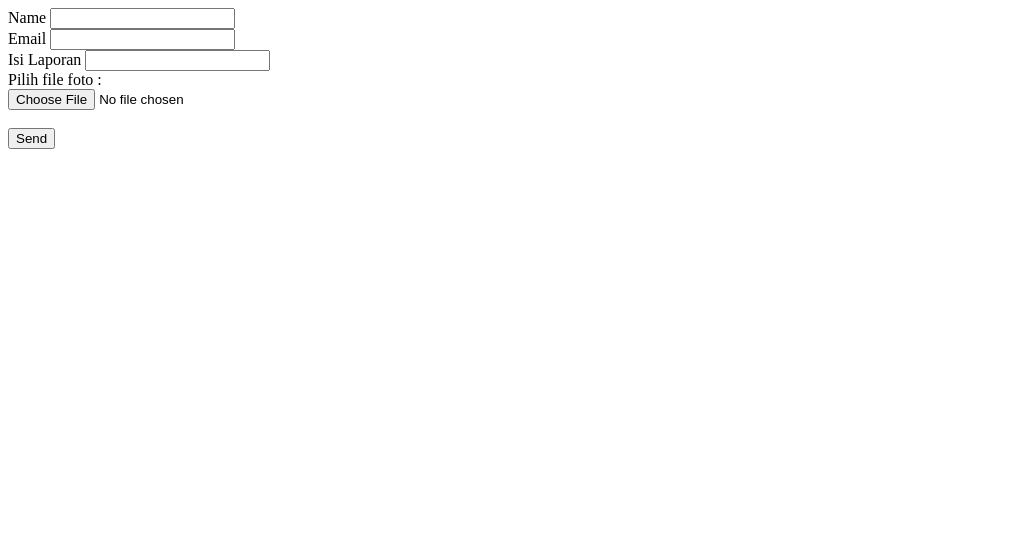
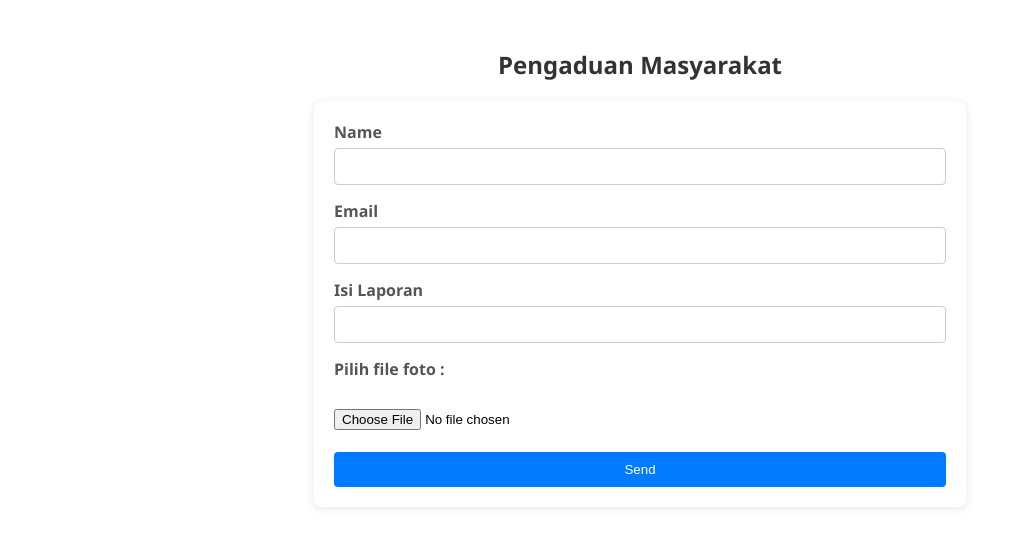
Before and after one commit to bagusmukti/Project-UAS, a PHP site: page /form.php in a window 1280 px wide. Shown: the top 548 px of the page, without its empty margins (0-1015 px from the left). Run offline with PHP 8.4, Linux system fonts and the light colour scheme.

Commit message:
Penambahan CSS

```diff
--- a/assets/css/style.css
+++ b/assets/css/style.css
@@ -0,0 +1,51 @@
+/* Styling dasar untuk body */
+body {
+  font-family: "Segoe UI", Tahoma, Geneva, Verdana, sans-serif;
+  padding: 20px;
+}
+
+/* Styling untuk judul */
+.h2-user {
+  text-align: center;
+  color: #333;
+}
+
+/* Styling untuk form input */
+.form-user {
+  border-radius: 8px;
+  box-shadow: 0 2px 10px rgba(0, 0, 0, 0.1);
+  padding: 20px;
+  width: 50%;
+  margin: auto;
+}
+
+/* Styling untuk label */
+.label-user {
+  display: block;
+  margin-bottom: 5px;
+  font-weight: bold;
+  color: #555;
+}
+
+/* Styling untuk berbagai jenis input */
+input[type="text"],
+input[type="email"] {
+  width: 100%;
+  padding: 10px;
+  margin-bottom: 15px;
+  border: 1px solid #ccc;
+  border-radius: 4px;
+  box-sizing: border-box;
+}
+
+/* Styling untuk tombol submit */
+.button-user {
+  background-color: #007bff;
+  color: white;
+  border: none;
+  padding: 10px 15px;
+  border-radius: 4px;
+  cursor: pointer;
+  font: 16px;
+  width: 100%;
+}
--- a/pages/admin/dashboard_admin.php
+++ b/pages/admin/dashboard_admin.php
@@ -46,10 +46,11 @@ var_dump($complaints); // Debug, ngko hapus
     <meta charset="UTF-8">
     <meta name="viewport" content="width=device-width, initial-scale=1.0">
     <title>Dashboard</title>
+    <link rel="stylesheet" href=".../assets/css/style.css">
 </head>
 
 <body>
-    <h1>Dashboard Admin</h1>
+    <h2>Dashboard Admin</h2>
     <br>
     <form action="" method="get">
         <label for="search_nama">Nama : </label>
@@ -63,7 +64,7 @@ var_dump($complaints); // Debug, ngko hapus
             <option value="selesai">Selesai</option>
         </select>
     </form>
-    <table border="1">
+    <table border="1" cellpadding="10" cellspacing="0">
         <tr>
             <td>Nama Pelapor</td>
             <td>Email</td>
@@ -79,6 +80,7 @@ var_dump($complaints); // Debug, ngko hapus
                 <td><?= $row["foto"] ?></td>
                 <td>
                     <a href="edit.php">Balas</a>
+                    <a href="delete.php">Hapus</a>
                 </td>
             </tr>
         <?php endforeach ?>
--- a/pages/form.php
+++ b/pages/form.php
@@ -5,27 +5,29 @@
     <meta charset="UTF-8">
     <meta name="viewport" content="width=device-width, initial-scale=1.0">
     <title>Ayok Ngadu ke Cruxit</title>
+    <link rel="stylesheet" href="../assets/css/style.css">
 </head>
 
 <body>
-    <form action="proses_login.php" method="POST" enctype="multipart/form-data">
+    <h2 class="h2-user">Pengaduan Masyarakat</h2>
+    <form action="proses_login.php" method="POST" enctype="multipart/form-data" class="form-user">
         <div>
-            <label form="">Name</label>
+            <label form="" class="label-user">Name</label>
             <input type="text" name="name"><br>
         </div>
         <div>
-            <label form="">Email</label>
+            <label form="" class="label-user">Email</label>
             <input type="text" name="email"><br>
         </div>
         <div>
-            <label form="">Isi Laporan</label>
+            <label form="" class="label-user">Isi Laporan</label>
             <input type="text" name="isilaporan"><br>
         </div>
         <div>
-            <label for="foto">Pilih file foto : </label><br>
+            <label for="foto" class="label-user">Pilih file foto : </label><br>
             <input type="file" name="foto" accept="images/"><br><br>
         </div>
-        <button type="submit">Send</button>
+        <button type="submit" class="button-user">Send</button>
     </form>
 </body>
 
```
